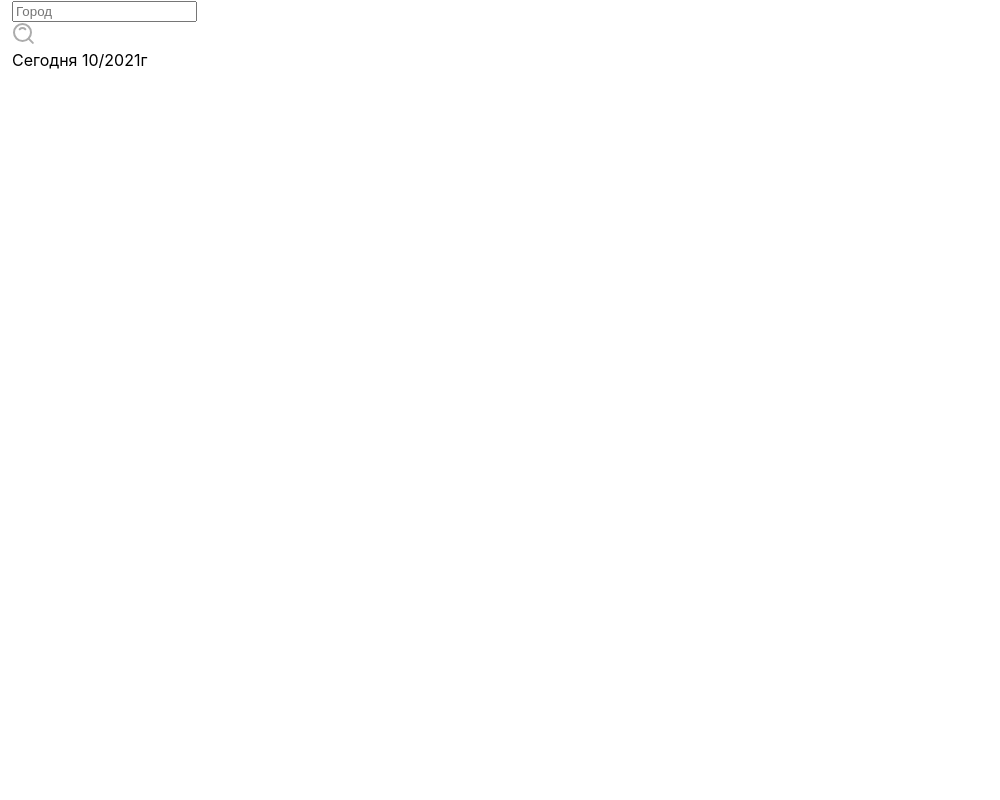
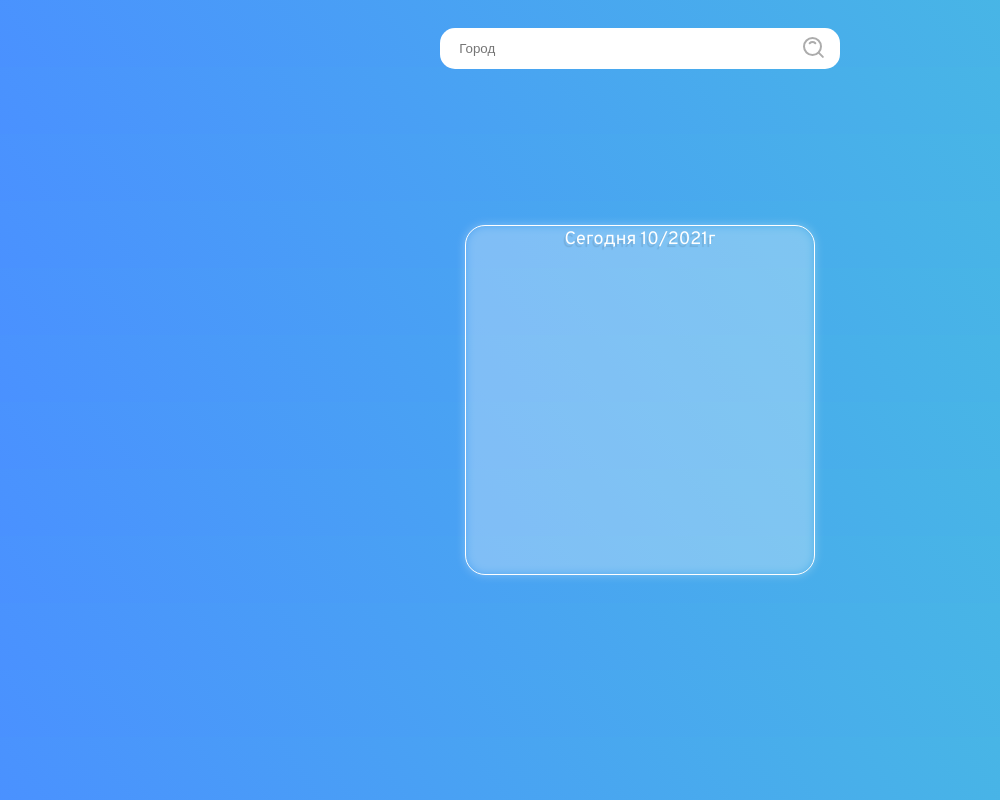
Before and after one commit to SniffRx/WeatherApiReact, a React (Create React App) app: page / in a window 1280 px wide. Shown: the whole page, without its empty margins (0-1000 px from the left). Built offline with nearby package versions, Linux system fonts and the light colour scheme.

Commit message:
New style

```diff
--- a/src/index.css
+++ b/src/index.css
@@ -1,16 +1,21 @@
+@import url('https://fonts.googleapis.com/css2?family=Overpass&display=swap');
+
 *, ::after, ::before {
     box-sizing: border-box;
 }
 
 body {
-  margin: 0;
-  font-family: -apple-system, BlinkMacSystemFont, 'Segoe UI', 'Roboto', 'Oxygen',
+  /*font-family: -apple-system, BlinkMacSystemFont, 'Segoe UI', 'Roboto', 'Oxygen',
     'Ubuntu', 'Cantarell', 'Fira Sans', 'Droid Sans', 'Helvetica Neue',
-    sans-serif;
+    sans-serif;*/
+    font-family: 'Overpass', sans-serif;
   -webkit-font-smoothing: antialiased;
   -moz-osx-font-smoothing: grayscale;
   -webkit-text-size-adjust: 100%;
   -webkit-tap-highlight-color: transparent;
+  background: linear-gradient(
+234deg,#47bfdf,#4a91ff);
+    border-radius: 15px;
 }
 
 code {
@@ -24,265 +29,180 @@ code {
     /*width: 600px;*/
 }
 
-.header {
-    position: relative;
-    width: auto;
-    height: 75px;
-    left: 0px;
-    top: 3px;
-    background: #FFFFFF;
-    box-shadow: 1px 1px 1px rgba(0, 0, 0, 0.08), 0px 2px 4px rgba(44, 43, 42, 0.1), inset 0px -14px 62px rgba(0, 0, 0, 0.03);
-    border-radius: 8px;
+.input-with-icon {
+  position: relative;
+  width: 25rem;
+  height: 3.2rem;
+  box-sizing: border-box;
+  top: 20px;
+  margin: 0 auto;
+}
+.input-with-icon .form-control {
+    height: 80%;
+    width: 100%;
+    padding-right: 3.65rem;
+    box-sizing: border-box;
+    border-radius: 15px;
+    border: none;
+}
+.input-with-icon .icon {
+  position: absolute;
+  right: 0.3rem;
+  top: 0.12rem;
+  width: 2.6rem;
+  height: 2.6rem;
+  border-radius: 0.3rem;
+  display: flex;
+  justify-content: center;
+  align-items: center;
+  box-sizing: border-box;
+}
+.input-with-icon .form-control {
+  padding-left: 1.2rem;
+  padding-top: 0.6rem;
+  padding-bottom: 0.6rem;
+}
+.weather {
+    width: 350px;
+    height: 350px;
+    border: 1px solid white;
+    border-radius: 20px;
+    -webkit-transform: translate(-50%,-50%);
+    transform: translate(-50%,-50%);
+    position: absolute;
+    top: 50%;
+    left: 50%;
 }
 
-.menu {
-    margin: 0;
-    height: 75px;
-    display: flex;
-    align-items: center;
-    justify-content: center;
+.card-bg {
+    width: 350px;
+    height: 350px;
+    border-radius: 20px;
+    background: rgba(255, 255, 255, 0.3);
+    filter: blur(5px);
+    -webkit-transform: translate(-50%,-50%);
+    transform: translate(-50%,-50%);
+    position: absolute;
+    top: 50%;
+    left: 50%;
+    z-index: -1;
 }
 
-.menu-item {
-    padding-right: 22.5px;
-    padding-left: 22.5px;
-    font-size: 24px;
-    font-weight: 100;
+.today {
+    position: relative;
+    /*width: 167px;*/width: 50%;
+    /*height: 28px;*/height: 0;
+    /*left: 124px;
+    top: 378px;*/
+    font-family: Overpass;
+    font-style: normal;
+    font-weight: normal;
+    font-size: 18px;
+    line-height: 28px;
+    color: #FFFFFF;
+    text-shadow: -2px 3px 1px rgba(0, 0, 0, 0.1);
+    margin: 0 auto;
+    text-align: center;
 }
 
-.menu-item a {
-    color: #4F4F4F;
-    text-decoration: none;
+.wdgrees {
+    position: relative;
+    width: 179px;
+    height: 173px;
+    /* left: 118px; */
+    top: 10%;
+    margin: 0 auto;
 }
 
-/*.container {
-    position: absolute;
-    /*border: 1px solid black;
-    top: 93px;
-    width: 100%;
-    margin: 0 auto;
-    background: white;
-}*/
-
-.header-bar {
+.wdall {
     position: relative;
-    /*border: 1px solid black;*/
-    width: auto;
-    height: 500px;
-    margin: 0 auto;
-    background: white;
-    background: rgba(0, 0, 0, 0.3);
-    /*backdrop-filter: blur(5px);*/
-    /*position: relative;
-    border: 1px solid black;
-    height: 500px;*/
+    top: 10%;
 }
 
-.header-bar h3 {
+.wdgrees .numb {
     position: relative;
+    width: 100%;
+    height: 153px;
+    /* left: 138px; */
+        /* top: 392px; */
+    font-family: Overpass;
+    font-style: normal;
+    font-weight: 400;
+    font-size: 80px;
+    line-height: 153px;
+    color: #FFFFFF;
+    /*text-shadow: -4px 8px 50px rgb(0 0 0 / 10%);*/
     margin: 0 auto;
+    text-shadow: 0 0 20px rgb(173 173 173 / 80%), 0 0 0 black;
+    display: inline;
     text-align: center;
-    padding-bottom: 5px;
 }
 
-.header-bar .search{
+.numb .cel {
     position: relative;
-    top: 40%;
+    width: 30px;
+    height: 110px;
+    /*left: 267px;
+    top: 409px;*/
+    display: inline;
+    font-family: Overpass;
+    font-style: normal;
+    font-weight: normal;
+    font-size: 72px;
+    line-height: 110px;
+    color: #FFFFFF;
+    text-shadow: -4px 8px 50px rgba(0, 0, 0, 0.1);
 }
 
-.header-bar .search input {
-    display: flex;
-    flex-direction: column;
-    align-items: flex-start;
-    padding: 0;
+.descp {
     position: relative;
-    width: 50%;
-    height: 35px;
-    top: 50%;
-    margin: 0 auto;
-    background: #FFFFFF;
-    border: 1px solid #4F4F4F;
-    box-sizing: border-box;
-    border-radius: 8px;
-    text-indent: 10px;
+    width: 100%;
+    height: 37px;
+    /* left: 169px; */
+    /* top: 534px; */
+    font-family: Overpass;
+    font-style: normal;
+    font-weight: 700;
+    font-size: 24px;
+    /*line-height: 0;*/
+    color: #fff;
+    text-shadow: -2px 3px 1px rgb(0 0 0 / 10%);
+    text-align: center;
 }
 
-.header-bar .search a {
-    text-decoration: none;
+.wpanel {
     position: relative;
-    top: 30px;
-    left: 10%;
-    margin: 0 auto;
-    text-align: center;
-    padding-bottom: 5px;
+    width: 100%;
+    height: 72px;
+    /* left: 98px;*/
+    top: 25px;
 }
 
-.main {
+.welement {
     position: relative;
-    /*border: 1px solid black;*/
-    width: 1200px;
-    height: auto;
-    margin: 0 auto;
-    background: white;
+    width: 100%;
+    height: 30px;
+    box-shadow: inset -1px 1px 2px hsl(0deg 0% 100% / 25%);
+    -webkit-filter: drop-shadow(-2px 3px 1px rgba(0,0,0,.1));
+    filter: drop-shadow(-2px 3px 1px rgba(0,0,0,.1));
+    display: flex;
+    flex-direction: row;
+    flex-wrap: wrap;
+    align-content: center;
+    justify-content: space-evenly;
+    align-items: center;
 }
 
-.panel {
-    white-space:nowrap;
+.welement p {
+    position: relative;
+    height: 28px;
+    font-family: Overpass;
+    font-style: normal;
+    font-weight: 400;
+    font-size: 18px;
+    line-height: 28px;
+    color: #fff;
+    text-shadow: -2px 3px 1px rgb(0 0 0 / 10%);
+    display: inline-block;
+    /* margin: 12px; */
 }
-
-.line {
-    display: inline-block;
-    width: 100px;
-    height: 0;
-    /*left: 10%;*/
-    border: 1px solid #000;
-    margin: 0 6% 2em;
-    margin-bottom: 2em;
-}
-
-.item {
-    margin: auto;
-	padding: 20px 10px;
-	width: auto;
-	display: inline-block;
-}
-
-.vacancies {
-    --bs-gutter-x: 1.5rem;
-    --bs-gutter-y: 0;
-    display: flex;
-    flex-wrap: wrap;
-    margin-top: calc(-1 * var(--bs-gutter-y));
-    margin-right: calc(-.5 * var(--bs-gutter-x));
-    /*margin-left: calc(-.5 * var(--bs-gutter-x));*/
-}
-
-.vac-item {
-    flex: 0 0 auto;
-    width: 33.33333333%;
-}
-
-.container,.container-fluid,.container-lg,.container-md,.container-sm,.container-xl,.container-xxl {
-    width: 100%;
-    padding-right: var(--bs-gutter-x,.75rem);
-    padding-left: var(--bs-gutter-x,.75rem);
-    margin-right: auto;
-    margin-left: auto
-}
-
-@media (max-width: 575px) {
-    .menu-item {
-        font-size: 8px;
-    }
-}
-
-@media (min-width: 576px) {
-    .container,.container-sm {
-        max-width:540px
-    }
-    .menu-item {
-     font-size: 16px;
-    }
-}
-
-@media (min-width: 768px) {
-    .container,.container-md,.container-sm {
-        max-width:720px
-    }
-}
-
-@media (min-width: 992px) {
-    .container,.container-lg,.container-md,.container-sm {
-        max-width:960px
-    }
-}
-
-@media (min-width: 1200px) {
-    .container,.container-lg,.container-md,.container-sm,.container-xl {
-        max-width:1140px
-    }
-}
-
-@media (min-width: 1400px) {
-    .container,.container-lg,.container-md,.container-sm,.container-xl,.container-xxl {
-        max-width:1320px
-    }
-    .menu-item {
-     font-size: 24px;
-    }
-}
-
-
-
-
-
-
-
-
-
-
-
-
-
-
-
-
-
-
-
-
-
-
-
-
-
-
-
-
-
-
-
-
-.rm {
-    background: red;
-    border-radius: 50%;
-    color: white;
-    border: none;
-}
-
-.done {
-    text-decoration: line-through;
-}
-
-.lds-ripple {
-  display: inline-block;
-  position: relative;
-  width: 80px;
-  height: 80px;
-}
-.lds-ripple div {
-  position: absolute;
-  border: 4px solid red;
-  opacity: 1;
-  border-radius: 50%;
-  animation: lds-ripple 1s cubic-bezier(0, 0.2, 0.8, 1) infinite;
-}
-.lds-ripple div:nth-child(2) {
-  animation-delay: -0.5s;
-}
-@keyframes lds-ripple {
-  0% {
-    top: 36px;
-    left: 36px;
-    width: 0;
-    height: 0;
-    opacity: 1;
-  }
-  100% {
-    top: 0px;
-    left: 0px;
-    width: 72px;
-    height: 72px;
-    opacity: 0;
-  }
-}
```
